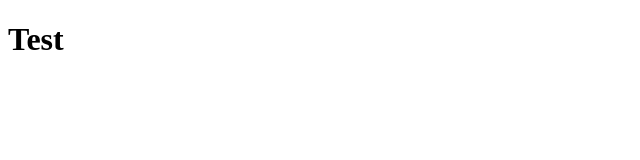
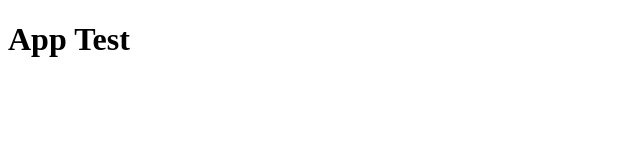
Before and after one commit to cfgonzalez/react-samples, a React (Vite) app in the folder projects/01-first-app/: page / in a window 1280 px wide. Shown: the top 160 px of the page, without its empty margins (0-640 px from the left). Built offline with nearby package versions, Linux system fonts and the light colour scheme.

Commit message:
01-first-app:  Componente para la App

```diff
--- /dev/null
+++ b/projects/01-first-app/src/App.jsx
@@ -0,0 +1,5 @@
+import React from "react";
+
+export const App = () => {
+  return(<h1> App Test</h1>);
+}
--- a/projects/01-first-app/src/main.jsx
+++ b/projects/01-first-app/src/main.jsx
@@ -1,5 +1,6 @@
 import React from 'react';
 import { createRoot } from 'react-dom/client';
+import { App } from './app';
 
 const root = createRoot(document.getElementById('app'));
-root.render(<h1>Test</h1>);
+root.render(<App />);
```
